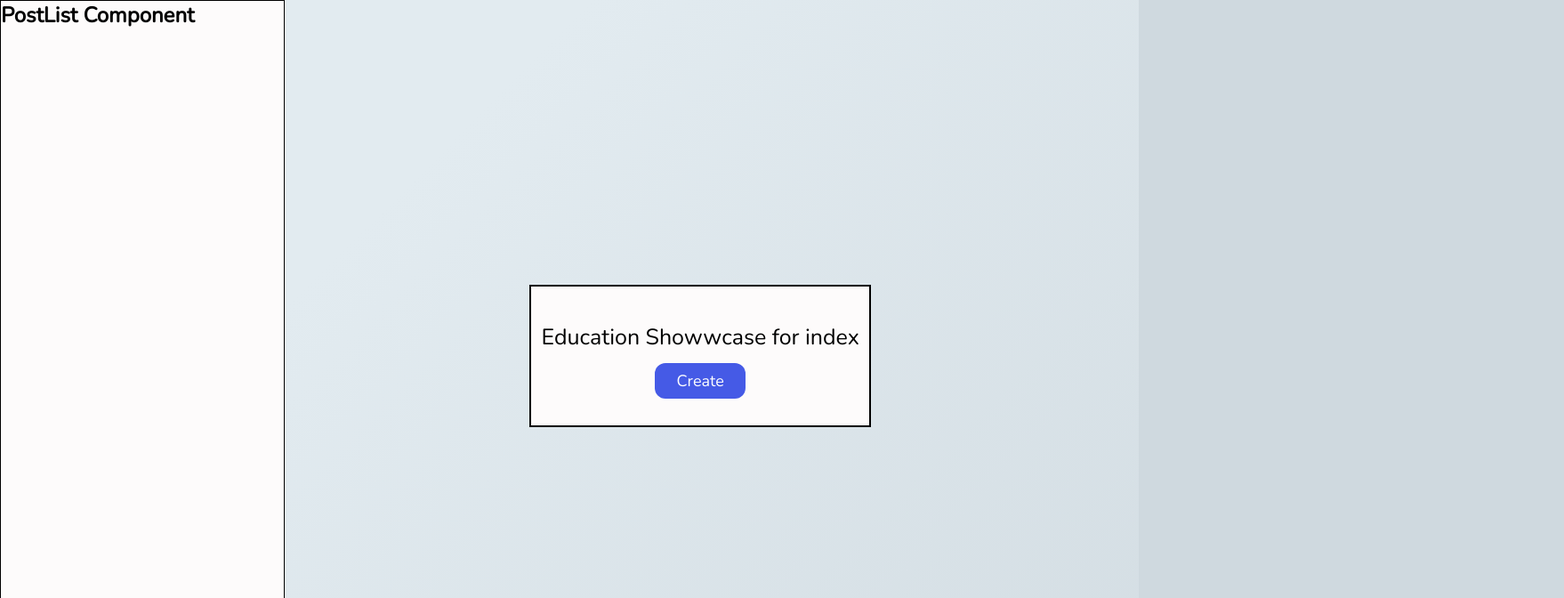
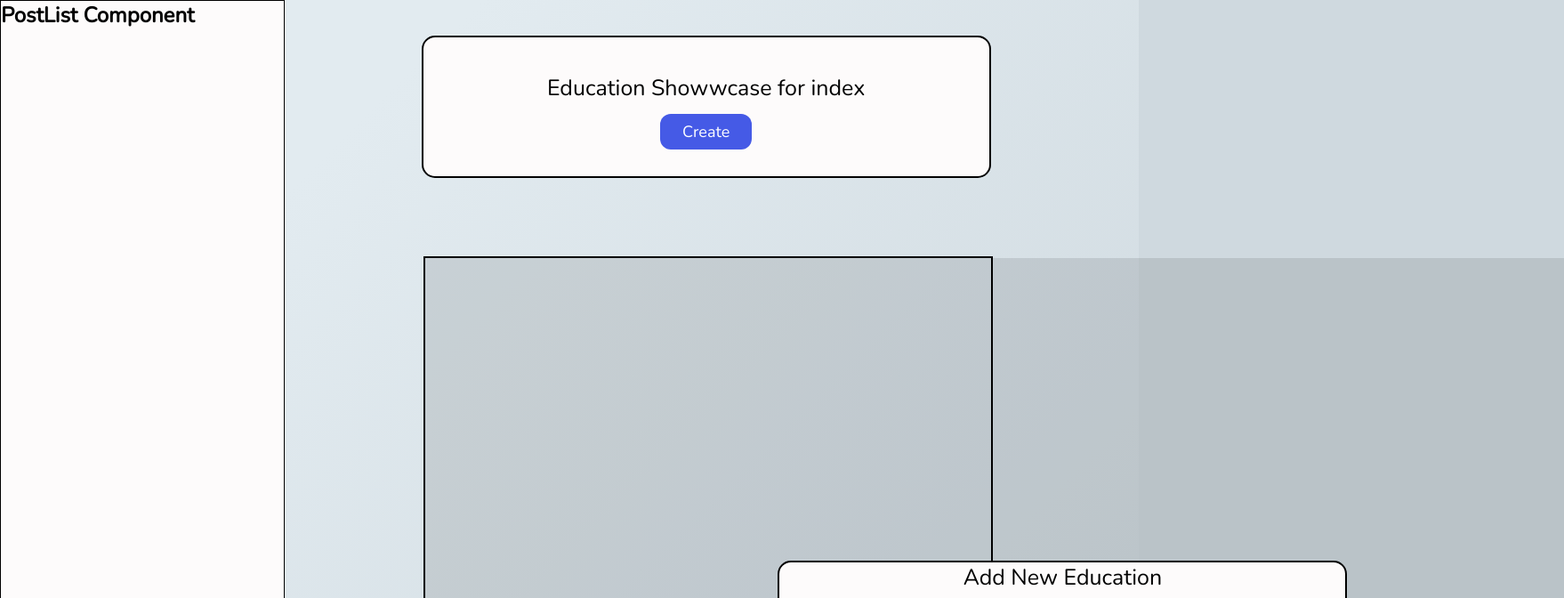
Before and after one commit to derek-oshita/education-client, a React (Create React App) app: page /index in a window 1280 px wide. Both pictures are taken after a click on the button "Create". Shown: the top 672 px of the page at 89% size, 1758 px wide, since content can reach past the window. Built offline with nearby package versions, Linux system fonts and the light colour scheme.

Commit message:
Modal opening closer to the center with new element.

```diff
--- a/package.json
+++ b/package.json
@@ -45,6 +45,7 @@
   },
   "devDependencies": {
     "@types/react-modal": "^3.10.6",
-    "@types/react-router-dom": "^5.1.6"
+    "@types/react-router-dom": "^5.1.6",
+    "@types/styled-components": "^5.1.5"
   }
 }
--- a/src/App.css
+++ b/src/App.css
@@ -42,6 +42,17 @@ a {
   text-decoration: none;
 }
 
+/* DELETE BELOW */
+
+.App {
+  display: flex;
+  align-items: center;
+  justify-content: center;
+  flex-direction: column;
+  height: 100vh;
+  font-family: 'Press Start 2P', cursive;
+}
+
 .home-container {
   height: 100vh;
   width: 100vw;
--- a/src/components/IndexPage/IndexPage.css
+++ b/src/components/IndexPage/IndexPage.css
@@ -1,13 +1,23 @@
 .index-container {
     display: flex;
+    /* align-items: center; */
     width: 100vw;
+    height: 100vh;
 }
 
 .table {
     border: 2px solid black;
+    border-radius: 15px;
     background-color: #fdfbfb;
     height: 20vh;
-    width: 30vw;
-    margin-top: 40vh;
-    margin-left: 21.5vw;
+    width: 50vw;
+    margin-top: 5vh;
+    margin-left: 12vw;
   }
+
+  .example {
+      border: 2px solid black;
+      margin-top: 15vh;
+      width: 50vw;
+
+  }
--- a/src/components/IndexPage/IndexPage.tsx
+++ b/src/components/IndexPage/IndexPage.tsx
@@ -2,6 +2,7 @@ import React, { useState } from 'react';
 import ShowName from '../ShowName/ShowName';
 import PostList from '../PostList/PostList';
 import Modal from '../Modal/Modal';
+import ModalContent from '../Modal/ModalContent';
 import { withRouter, useParams } from 'react-router-dom';
 import './IndexPage.css';
 
@@ -9,24 +10,46 @@ interface RouteParams {
     id: Name;
 }
 
+// consider another element to replace w/ the modal
+
+/* <ShowName name={params.id}/> */
+
+/* <Modal modalOpen={modalOpen}>
+<ModalContent setModalOpen={setModalOpen} />
+</Modal> */
+
+/*
+<div className="container">
+<button onClick={() => setModalOpen(true)} className="btn">Create</button></div>
+*/
+
+
 const IndexPage: React.FC = () => {
     const [modalOpen, setModalOpen] = useState(false)
 
     const params  = useParams<RouteParams>();
     return(
+        <>
         <div className="index-container">
             <PostList />
-            <div className="table">
-                <ShowName name={params.id}/>
+                <div className="table">
+                    <ShowName name={params.id}/>
+                        <div className="container">
+                            <button onClick={() => setModalOpen(true)} className="btn">Create</button>
+                        </div>
 
-                {/* OPEN MODAL BUTTON */}
-                <div className="container">
-                    <button onClick={() => setModalOpen(true)} className="btn">Create</button>
+                        <section className="example" >
+                            {/* <ShowName name={params.id}/>
+                            <div className="container">
+                                <button onClick={() => setModalOpen(true)} className="btn">Create</button>
+                            </div> */}
+                            <Modal modalOpen={modalOpen}>
+                                <ModalContent setModalOpen={setModalOpen} />
+                            </Modal>
+                        </section>
                 </div>
-
-            </div>
-            <Modal modalOpen={modalOpen}/>
         </div>
+        </>
     )
 }
 
--- a/src/components/Modal/Modal.tsx
+++ b/src/components/Modal/Modal.tsx
@@ -3,13 +3,31 @@ import { createPortal } from 'react-dom';
 import { withRouter, RouteComponentProps } from 'react-router-dom';
 import './Modal.css';
 import ModalContent from './ModalContent';
+import styled from 'styled-components';
+
+const Wrapper = styled.div`
+    positon: absolute;
+    top: 0;
+    left: 0;
+    display: flex;
+    align-items: center;
+    justify-content: center;
+    width: 100vw;
+    height: 100vh;
+    background: rgba(0,0,0,0.1);
+`
+
+// with createPortal , document.body it shoves it to the bottom
+// without, it forces it to the side???
 
 const Modal: React.FC<ModalProps & RouteComponentProps> = ({ modalOpen, children }) => {
     if (!modalOpen) return null;
 
-    return createPortal (
-        <ModalContent setModalOpen={() => false }/>,
-        document.body
+    return (
+        <Wrapper>
+            {/* <ModalContent setModalOpen={() => false }/> */}
+            {children}
+        </Wrapper>
     )
 }
 
```
Also changed, not shown: 2 other files (tests, documents, lock files or other folders).
